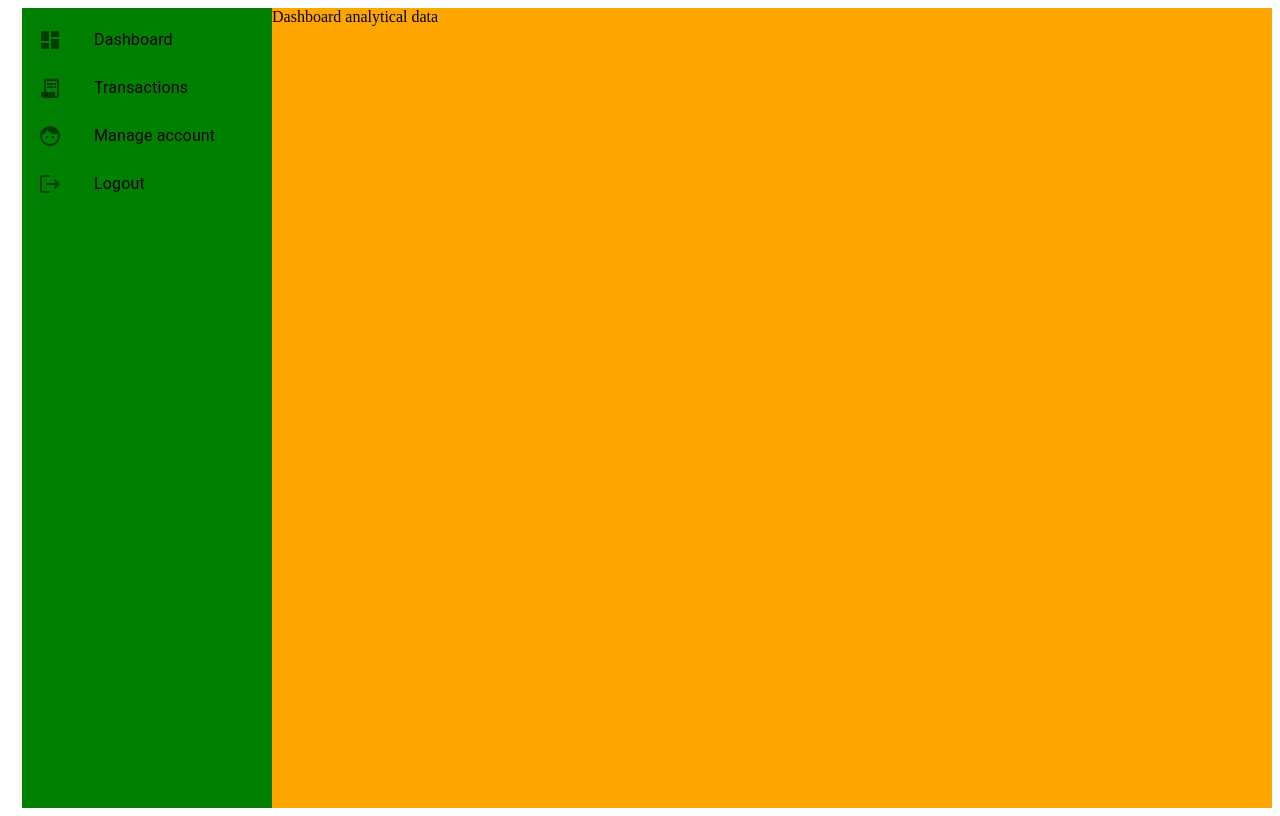
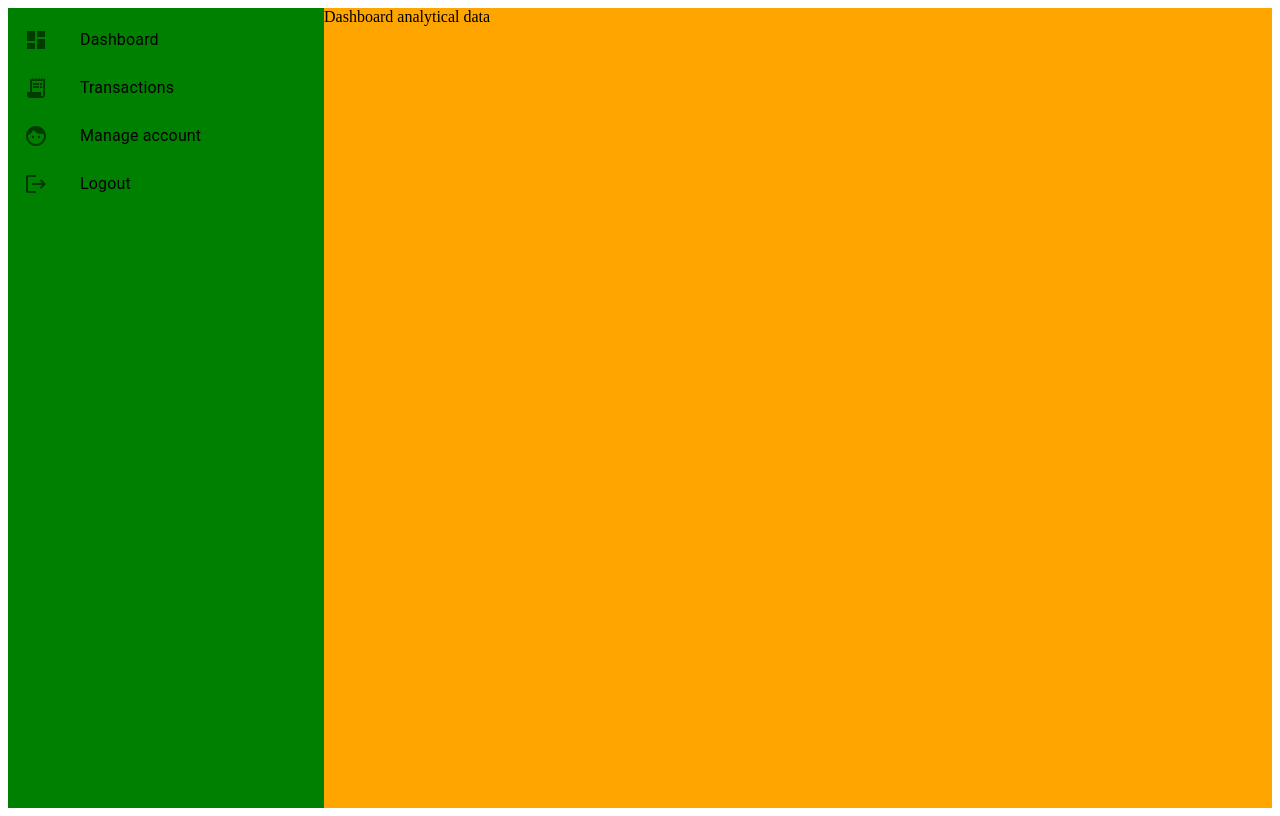
Before and after one commit to CUPCAKESENG/SENG2021, a React (Create React App) app in the folder frontend/: page /dashboard in a window 1280 px wide. Built offline with nearby package versions, Linux system fonts and the light colour scheme.

Commit message:
dashboard is now full screen

```diff
--- a/frontend/src/App.js
+++ b/frontend/src/App.js
@@ -36,7 +36,7 @@ function Root() {
       <Routes>
         <Route path='/register' element={<Register navigate={navigate}/>}/>
         <Route path='/' element={<SignIn onChange={setRegisterDetails} testing={'test prop'} gotoRegister={navigate}/>} />
-        <Route path='/dashboard' element={<Dashboard />} />
+        <Route path='/dashboard' element={<Dashboard />} display='flex'/>
       </Routes>
     </>
   );
--- a/frontend/src/components/List.js
+++ b/frontend/src/components/List.js
@@ -1,3 +1,4 @@
+import { useState } from 'react';
 import * as React from 'react';
 import Box from '@mui/material/Box';
 import List from '@mui/material/List';
@@ -14,6 +15,17 @@ import FaceIcon from '@mui/icons-material/Face';
 import LogoutIcon from '@mui/icons-material/Logout';
 
 export default function BasicList(props) {
+  const [windowDimensions, setWindowDimensions] = useState(getWindowDimensions());
+
+  function getWindowDimensions() {
+    const { innerWidth: width, innerHeight: height } = window;
+    console.log("dimensions: ", width, height)
+    return {
+      width,
+      height
+    };
+  }
+
   const handleDashboardClick = () => {
     console.log('Dashboard clicked');
     props.setViewDashboard(true);
@@ -36,7 +48,7 @@ export default function BasicList(props) {
     console.log('Logout clicked');
   }
   return (
-    <Box sx={{ width: '100%', maxWidth: 250, height: 800, bgcolor: 'green' }}>
+    <Box sx={{ width: '25%', maxWidth: windowDimensions.width, height: windowDimensions.height, bgcolor: 'green' }}>
       <nav aria-label="main mailbox folders">
         <List>
           <ListItem disablePadding onClick={handleDashboardClick}>
--- a/frontend/src/components/PageView.js
+++ b/frontend/src/components/PageView.js
@@ -1,10 +1,21 @@
 import Box from '@mui/material/Box';
+import { useState } from 'react';
 
 export default function PageView(props) {
   console.log("page view props: ", props);
+  const [windowDimensions, setWindowDimensions] = useState(getWindowDimensions());
+
+  function getWindowDimensions() {
+    const { innerWidth: width, innerHeight: height } = window;
+    console.log("dimensions: ", width, height)
+    return {
+      width,
+      height
+    };
+  }
 
   return (
-    <Box  sx={{ width: '100%', maxWidth: 1000, height: 800, bgcolor: 'orange' }}>
+    <Box  sx={{ width: '75%', maxWidth: windowDimensions.width, height: windowDimensions.height, bgcolor: 'orange' }}>
 
       {props.component}
     </Box>
--- a/frontend/src/pages/Dashboard.js
+++ b/frontend/src/pages/Dashboard.js
@@ -12,18 +12,8 @@ export const Dashboard = () => {
   const [viewTransactions, setViewTransactions] = useState(false);
   const [viewAccount, setViewAccount] = useState(false);
 
-  let currentPageView;
   useEffect(() => {
     console.log('useeffect triggered');
-
-    if(viewDashboard) {
-      currentPageView = (<DashboardData />);
-    } else if(viewTransactions) {
-      currentPageView = (<Transactions />);
-    } else if(viewAccount) {
-      currentPageView = (<ManageAccount />);
-    }
-    console.log("currentPageView: ", currentPageView);
   }, [viewDashboard, viewTransactions, viewAccount])
 
   const handleButtonClick = () => {
@@ -47,18 +37,30 @@ export const Dashboard = () => {
   }
 
   return (
-    <Grid container justify='flex-end'>
+    <>
 
-      <BasicList setViewDashboard={setViewDashboard} setViewTransactions={setViewTransactions} setViewAccount={setViewAccount}/>
+      <Grid container justify='flex-end' width='100vw' height='100vh' >
 
-      {viewDashboard && <PageView component={<DashboardData />}/>}
-      {viewTransactions && <PageView component={<Transactions />}/>}
-      {viewAccount && <PageView component={<ManageAccount />}/>}
+        <BasicList setViewDashboard={setViewDashboard} setViewTransactions={setViewTransactions} setViewAccount={setViewAccount}/>
 
-    </Grid>
+        {viewDashboard && <PageView component={<DashboardData />}/>}
+        {viewTransactions && <PageView component={<Transactions />}/>}
+        {viewAccount && <PageView component={<ManageAccount />}/>}
+
+      </Grid>
+    </>
+
   )
 }
 
 const dashboardLayoutStyle = {
   flexDirection: 'row'
 }
+
+const gridStyle = {
+  container: true,
+  width: '100vw',
+  height: '100vh',
+  spacing: 0,
+  justify: 'flex-end'
+}
```
